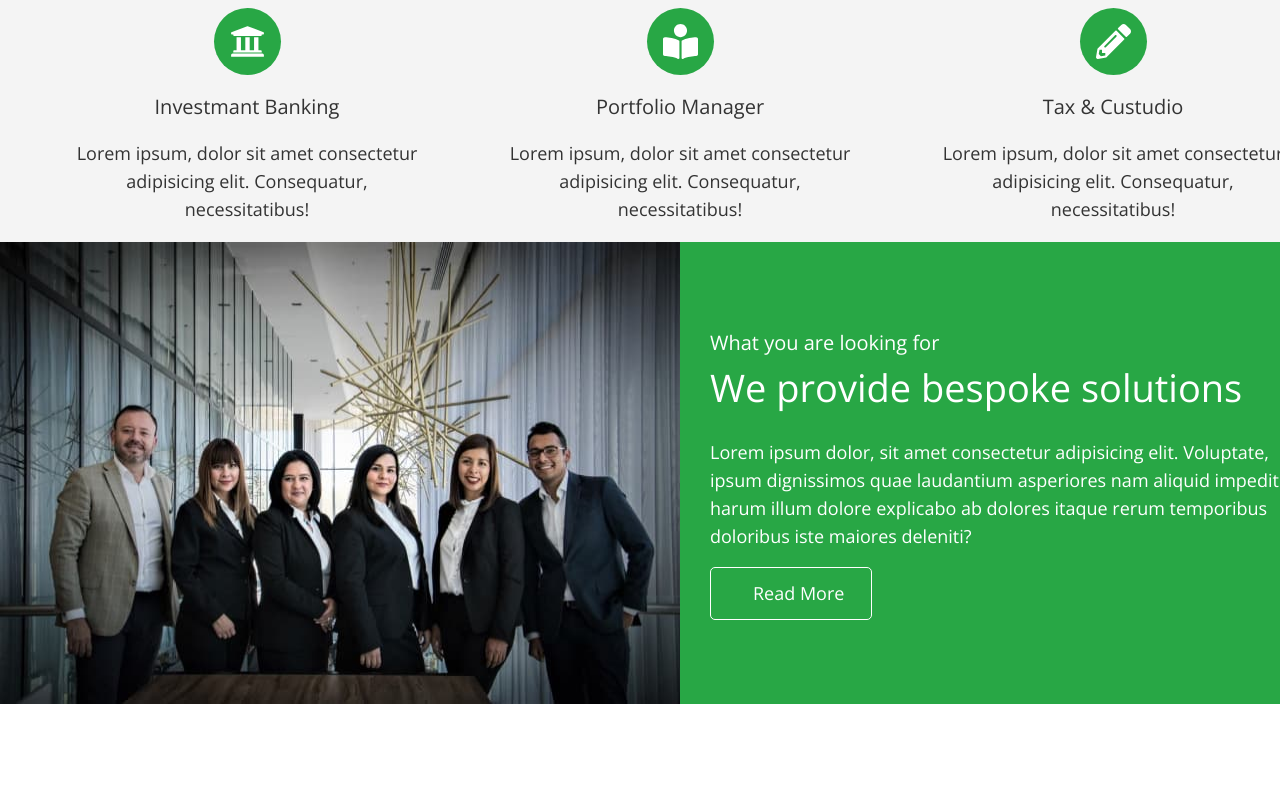
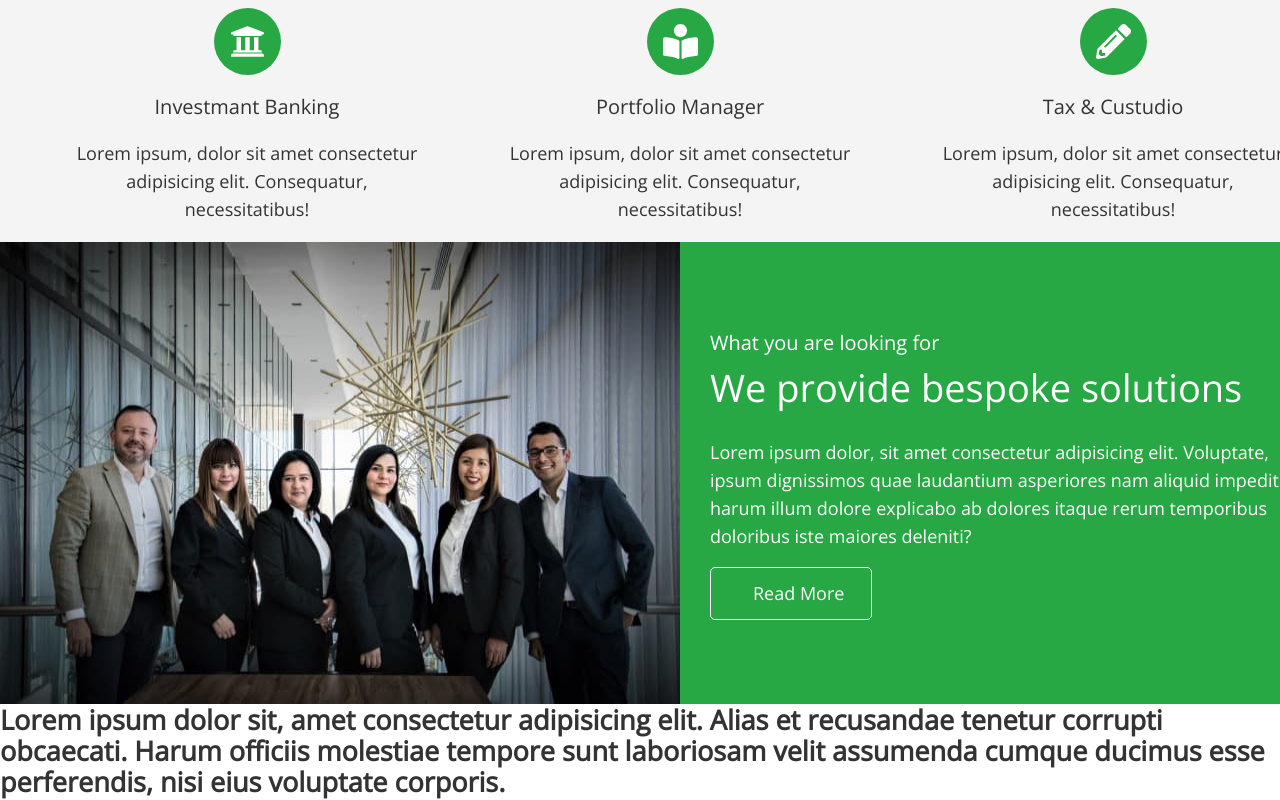
Before and after one commit to BeibaRoman/fson-67-leger, a plain HTML site: page index.html in a window 1280 px wide. Shown: the part 800-1600 px from the top of the page. Before the commit the page ends 1504 px from the top, so only its background shows below. Drawn offline with nearby package versions, Linux system fonts and the light colour scheme.

Commit message:
add-conflict

```diff
--- a/index.html
+++ b/index.html
@@ -173,6 +173,13 @@
           </div>
         </div>
       </section>
+<section>
+  <h2>
+Lorem ipsum dolor sit, amet consectetur adipisicing elit. Alias et recusandae tenetur corrupti obcaecati. Harum officiis molestiae tempore sunt laboriosam velit assumenda cumque ducimus esse perferendis, nisi eius voluptate corporis.
+  </h2>
+</section>
+
+
     </main>
   </body>
 </html>
```
